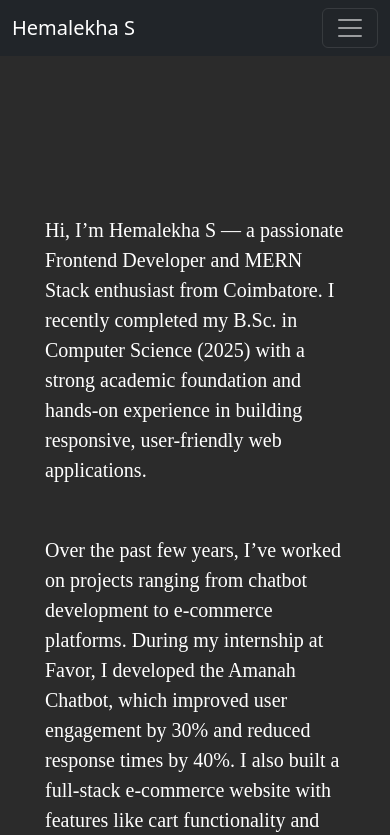
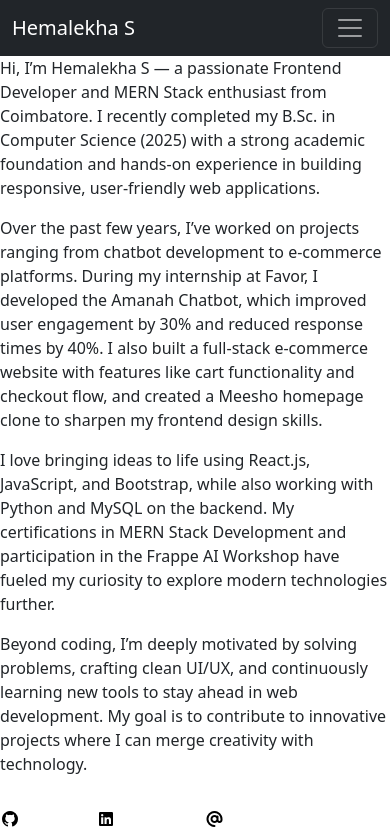
Before and after one commit to hemalekha31/Portfolio, a React (Vite) app: page /about in a window 390 px wide. Shown: the top 835 px of the page. Built offline with nearby package versions, Linux system fonts and the light colour scheme.

Commit message:
Update About.css

```diff
--- a/src/pages/About.css
+++ b/src/pages/About.css
@@ -1,39 +1,41 @@
-.cosne {
+/* About Section */
+.about-container {
   background-color: rgb(43, 43, 43);
-  height: 100vh;
+  min-height: 100vh; /* grows with content */
   display: flex;
   justify-content: center;
   align-items: center;
+  padding: 40px 20px; /* breathing room */
   text-align: center;
-  flex-direction: column;
 }
 
-.const p {
+.about-content {
+  max-width: 1000px;
+  width: 100%;
+}
+
+.about-content p {
   color: white;
-  width: 1000px;
   text-align: left;
   font-family: 'Times New Roman', Times, serif;
   font-size: 20px;
-
+  line-height: 1.6;
+  margin-bottom: 24px;
 }
 
-@media  (max-width: 800px) {
-  .cosne {
-    background-color: rgb(43, 43, 43);
-    height: 190vh;
-    display: flex;
-    justify-content: center;
-    align-items: center;
-    text-align: center;
-    flex-direction: column;
+/* Responsive Styles */
+@media (max-width: 800px) {
+  .about-container {
+    padding: 30px 16px;
+    align-items: flex-start; /* content scrolls naturally */
   }
 
-  .const p {
-    margin-top: 50px;
-    color: white;
-    width: 300px;
-    text-align: left;
-    font-family: 'Times New Roman', Times, serif;
-    font-size: 20px;
-     }
+  .about-content {
+    max-width: 100%;
+  }
+
+  .about-content p {
+    font-size: 18px;
+    margin-bottom: 20px;
+  }
 }
```
